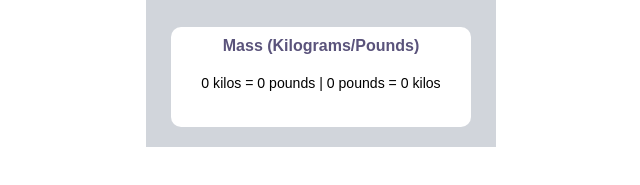
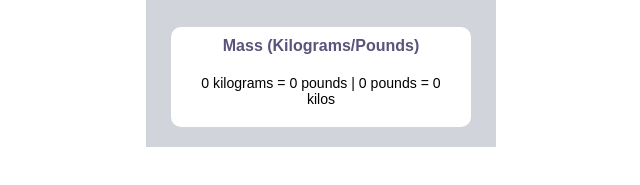
Before and after one commit to sammy-nte/unit-converter, a plain HTML site: page index.html in a window 1280 px wide. Shown: the part 553-738 px from the top of the page, 319-959 px from the left. Drawn offline with Linux system fonts and the light colour scheme.

Commit message:
made changes

```diff
--- a/index.html
+++ b/index.html
@@ -28,7 +28,7 @@
             </div>
             <div class="render">
                 <h3 class="render__title">Mass (Kilograms/Pounds)</h3>
-                <p class="render__text"><span class="unit">0</span> kilos = <span id="pounds">0</span> pounds | <span class="unit">0</span> pounds = <span id="kilograms">0</span> kilos</p>
+                <p class="render__text"><span class="unit">0</span> kilograms = <span id="pounds">0</span> pounds | <span class="unit">0</span> pounds = <span id="kilograms">0</span> kilos</p>
             </div>
         </div>
     </section>
```
